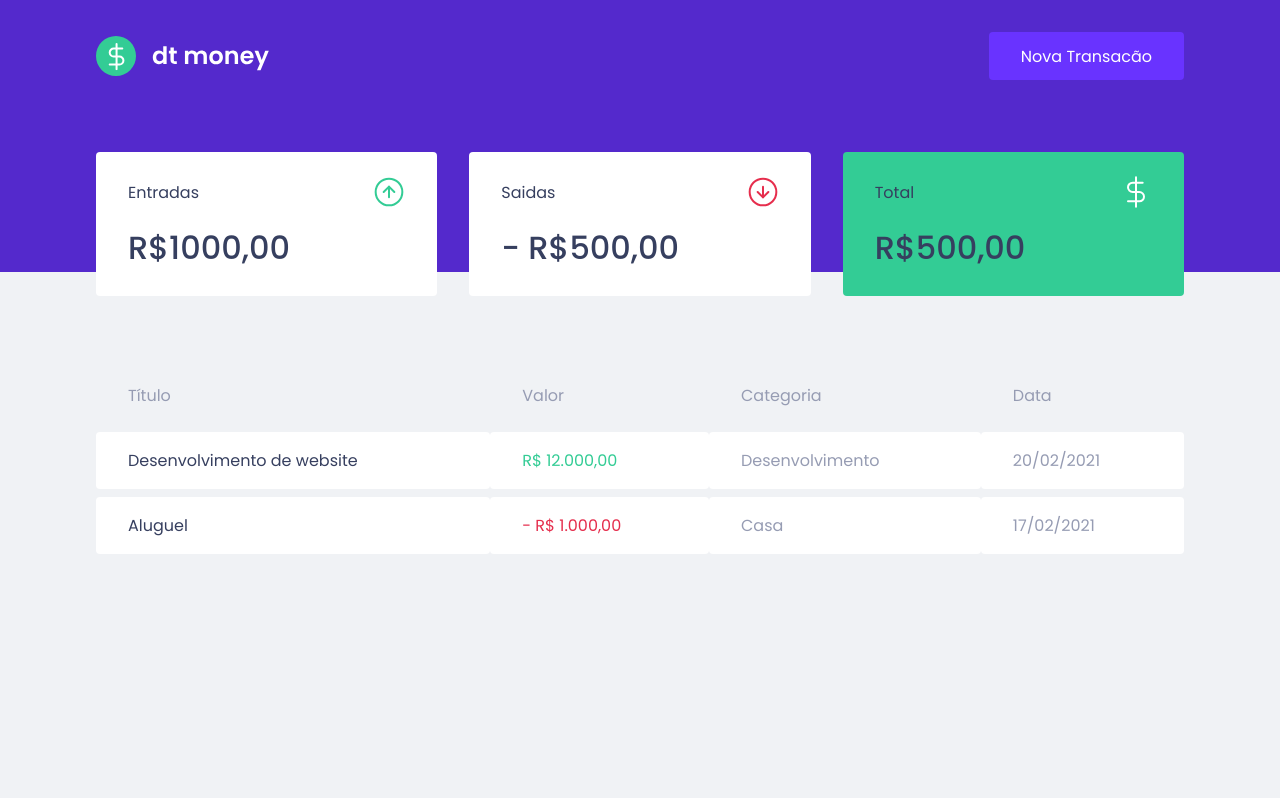
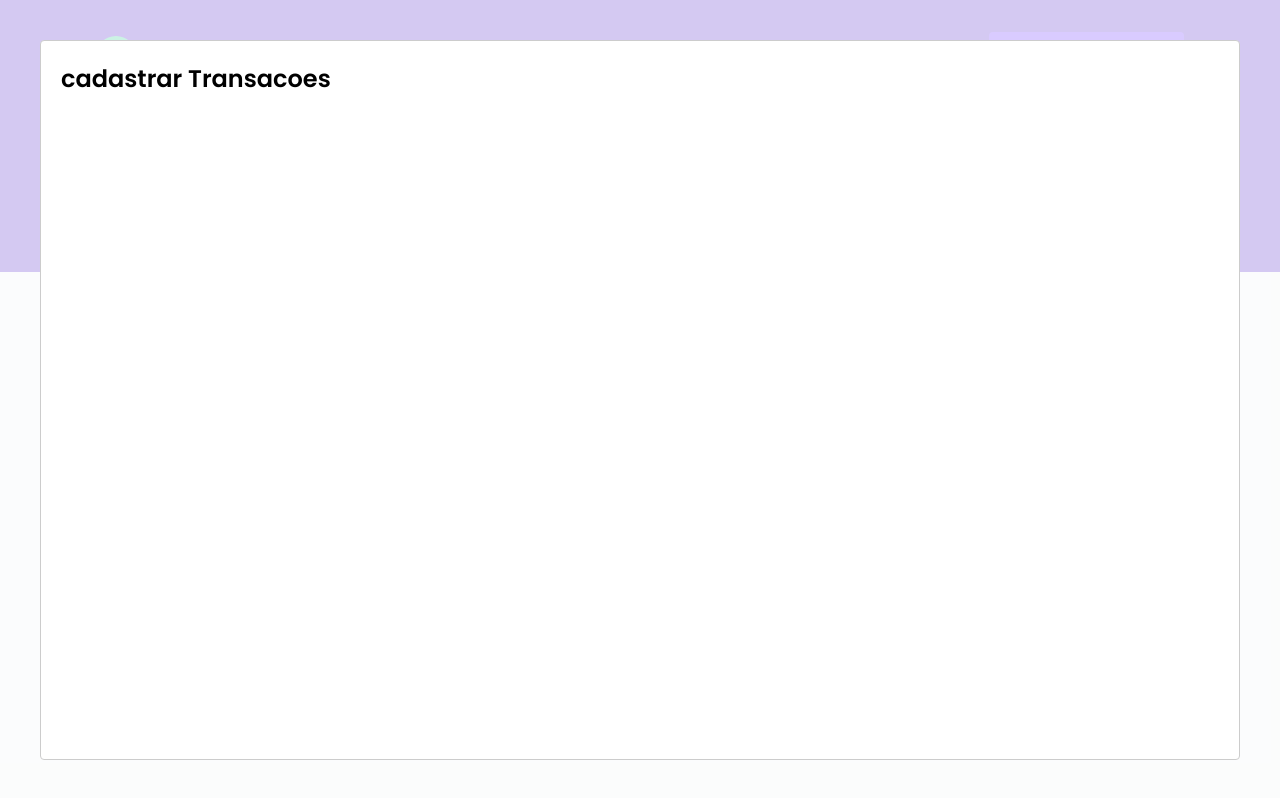
Before and after one commit to JVGS1111/dtmoney, a React (Create React App) app in the folder dtmoney/: page / in a window 1280 px wide. Both pictures are taken after a click on the button "Nova Transacão". Built offline with nearby package versions, Linux system fonts and the light colour scheme; no server answers; what miragejs would draw is missing.

Commit message:
lib para modal adicionada

```diff
--- a/dtmoney/package.json
+++ b/dtmoney/package.json
@@ -3,6 +3,7 @@
   "version": "0.1.0",
   "private": true,
   "dependencies": {
+    "@types/react-modal": "^3.12.1",
     "@types/styled-components": "^5.1.14",
     "axios": "^0.21.4",
     "miragejs": "^0.1.42",
--- a/dtmoney/src/App.tsx
+++ b/dtmoney/src/App.tsx
@@ -2,15 +2,36 @@
 import { Dashboard } from './components/Dashboard';
 import { Header } from './components/Header';
 import { GlobalStyle } from './styles/global';
+import Modal from 'react-modal'
+import { useState } from 'react';
 
 
+Modal.setAppElement('#root')
 
 export function App() {
+  const [isNewTransacitionModalOpen, setIsNewTransacitionModalOpen] = useState(false);
+
+  function handleOpenNewTransactionModal() {
+    setIsNewTransacitionModalOpen(true)
+  }
+
+  function handleCloseNewTransactionModal() {
+    setIsNewTransacitionModalOpen(false)
+  }
   return (
     <>
-      <Header/>
-      <GlobalStyle/>
-      <Dashboard/>
+      <Header onOpenNewTransactionModal={handleOpenNewTransactionModal} />
+
+      <GlobalStyle />
+
+      <Dashboard />
+
+      <Modal
+        isOpen={isNewTransacitionModalOpen}
+        onRequestClose={handleCloseNewTransactionModal}
+      >
+        <h2>cadastrar Transacoes</h2>
+      </Modal>
     </>
 
   );
--- a/dtmoney/src/components/Header/index.tsx
+++ b/dtmoney/src/components/Header/index.tsx
@@ -1,15 +1,21 @@
-import * as React from 'react';
 import logoImg from '../../assets/logo.svg'
-import {Container, Content} from './styles';
+import { Container, Content } from './styles';
 
-export function Header(){
-    return(
+interface HeaderProps {
+    onOpenNewTransactionModal: () => void;
+
+}
+export function Header({ onOpenNewTransactionModal }: HeaderProps) {
+
+    return (
         <Container>
             <Content>
                 <img src={logoImg} alt="dt money" />
-                <button type="button">
+                <button onClick={onOpenNewTransactionModal} type="button">
                     Nova Transacão
                 </button>
+
+
             </Content>
         </Container>
     )
```
Also changed, not shown: 1 other file (tests, documents, lock files or other folders).
